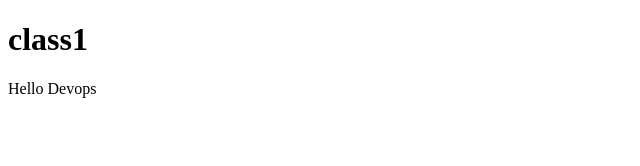
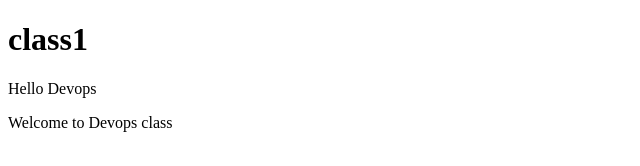
Before and after one commit to Ebikakpou/class1, a plain HTML site: page index.html in a window 1280 px wide. Shown: the whole page, without its empty margins (0-640 px from the left). Drawn offline with Linux system fonts and the light colour scheme.

Commit message:
Updated message

```diff
--- a/index.html
+++ b/index.html
@@ -8,5 +8,6 @@
     <body>
         <h1>class1</h1>
         <p>Hello Devops</p>
+        <p>Welcome to Devops class</p>
     </body>
 </html>
```
